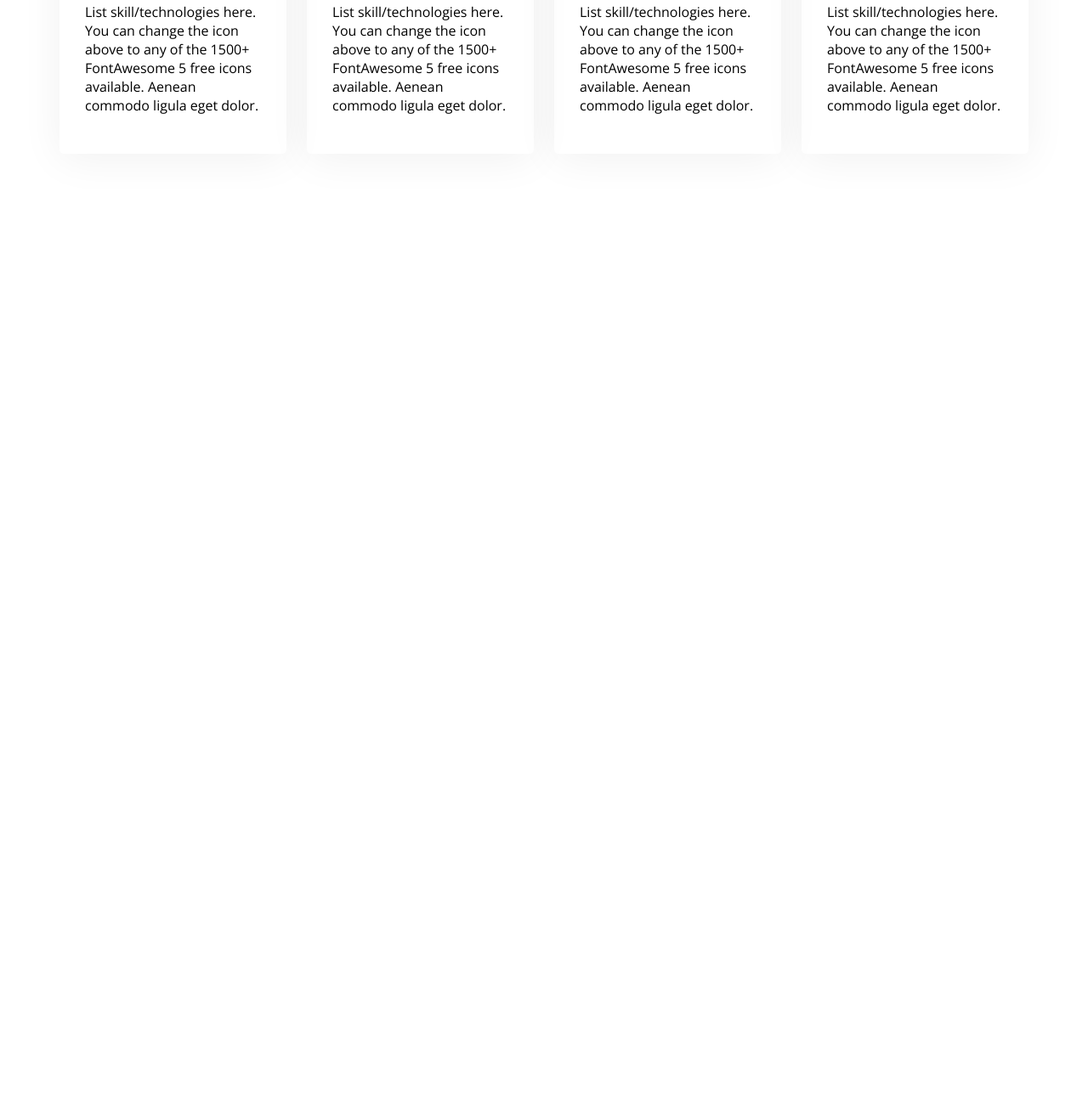
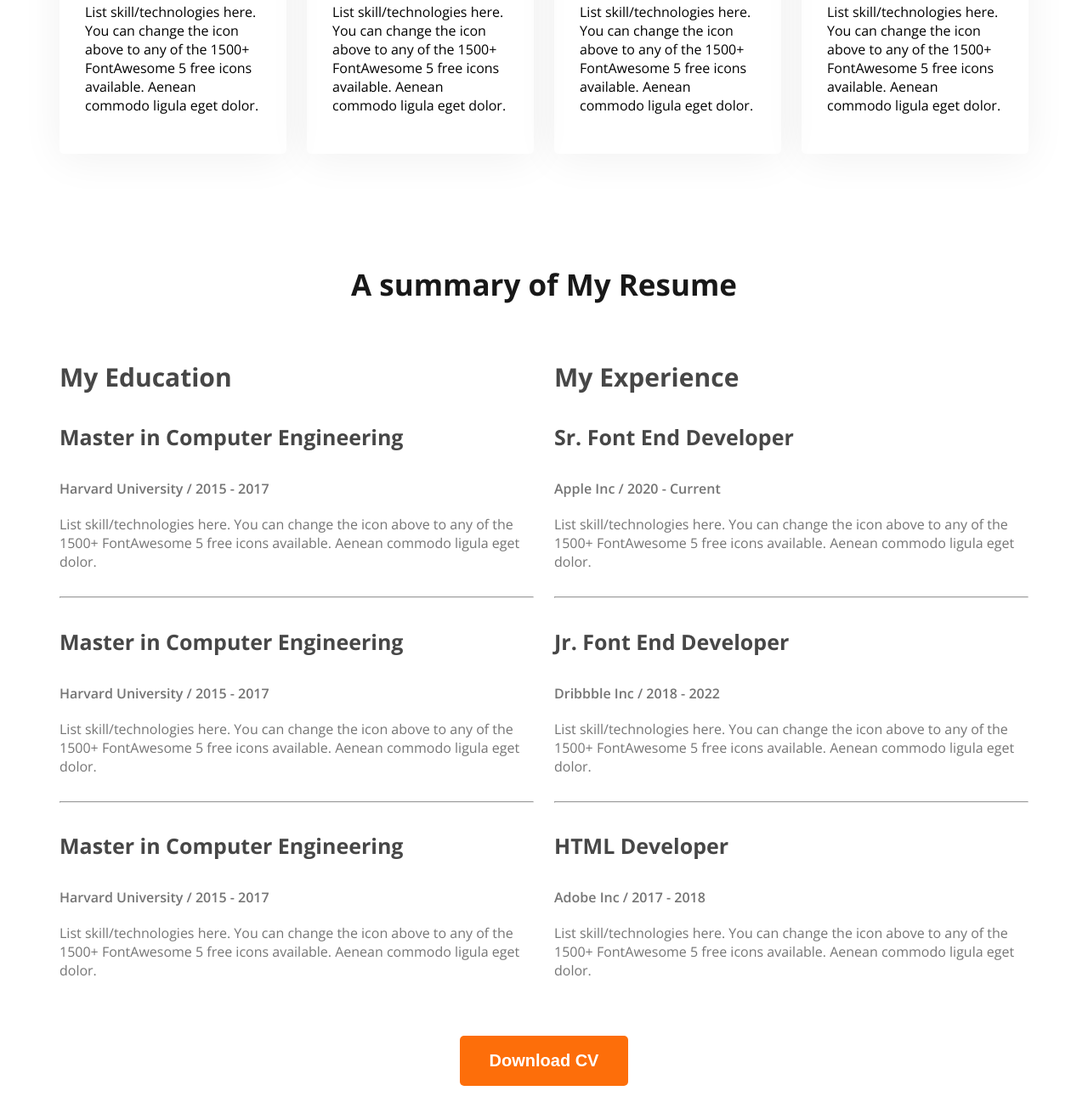
Before and after one commit to JakiaSultanaJenny/web-development-portfolio, a plain HTML site: page index.html in a window 1280 px wide. Shown: the part 1946-3263 px from the top of the page at 85% size. Before the commit the page ends 2257 px from the top, so only its background shows below. Drawn offline with nearby package versions, Linux system fonts and the light colour scheme.

Commit message:
added a summary of resume

```diff
--- a/index.html
+++ b/index.html
@@ -26,7 +26,8 @@
             <div class="banner-content">
                 <h4 class="banner-greetings dark-2">Hi, I am </h4>
                 <h1 class="banner-title">Mary Hardy</h1>
-                <p class="banner-description">Shot what able cold new see hold.Friendly as an betrayed formerly he. Morning because as to society behaved moments.</p>
+                <p class="banner-description">Shot what able cold new see hold.Friendly as an betrayed formerly he.
+                    Morning because as to society behaved moments.</p>
                 <button class="btn-primary">Download CV</button>
                 <button class="btn-primary">Contact</button>
 
@@ -37,7 +38,10 @@
     <main>
         <section class="secondary-background about">
             <h3 class="section-title">About Me</h3>
-            <p class="section-description">I, m a designer & developer with a passion for web design. I enjoy developing simple, clean and slick websites that provide real value to the end user. Thousands of clients have procured exceptional resulfs while working with me. Delivering work within time and budget which meets clients requirements in our mata.</p>
+            <p class="section-description">I, m a designer & developer with a passion for web design. I enjoy developing
+                simple, clean and slick websites that provide real value to the end user. Thousands of clients have
+                procured exceptional resulfs while working with me. Delivering work within time and budget which meets
+                clients requirements in our mata.</p>
             <div class="about-items">
                 <!-- .about-item*4>p.item-title+p.item-description -->
                 <div class="about-item">
@@ -59,35 +63,98 @@
 
             </div>
         </section>
-        <!-- what i do section start -->
-         <section class="skills">
+        <!-- what i do skill section start -->
+        <section class="skills">
             <h3 class="section-title text-center">What I Do</h3>
-            <p class="section-description text-center">I have more than 10 years experience building software for clients all over the world. Below is a quick overview of my main technical skill sets and technologies i use. Want to find out more about my experience? Check out my online resume and project portfolio.</p>
+            <p class="section-description text-center">I have more than 10 years experience building software for
+                clients all over the world. Below is a quick overview of my main technical skill sets and technologies i
+                use. Want to find out more about my experience? Check out my online resume and project portfolio.</p>
             <div class="skills-container">
                 <!-- .skill*4>img+h4.skill-title+p.skill-description -->
                 <div class="skill">
                     <img src="images/icons/js.png" alt="">
                     <h4 class="skill-title">Vanilla JavaScript</h4>
-                    <p class="skill-description">List skill/technologies here. You can change the icon above to any of the 1500+ FontAwesome 5 free icons available. Aenean commodo ligula eget dolor.</p>
+                    <p class="skill-description">List skill/technologies here. You can change the icon above to any of
+                        the 1500+ FontAwesome 5 free icons available. Aenean commodo ligula eget dolor.</p>
                 </div>
                 <div class="skill">
                     <img src="images/icons/react.png" alt="">
                     <h4 class="skill-title">React</h4>
-                    <p class="skill-description">List skill/technologies here. You can change the icon above to any of the 1500+ FontAwesome 5 free icons available. Aenean commodo ligula eget dolor.</p>
+                    <p class="skill-description">List skill/technologies here. You can change the icon above to any of
+                        the 1500+ FontAwesome 5 free icons available. Aenean commodo ligula eget dolor.</p>
                 </div>
                 <div class="skill">
                     <img src="images/icons/nodejs.png" alt="">
                     <h4 class="skill-title">Node.js</h4>
-                    <p class="skill-description">List skill/technologies here. You can change the icon above to any of the 1500+ FontAwesome 5 free icons available. Aenean commodo ligula eget dolor.</p>
+                    <p class="skill-description">List skill/technologies here. You can change the icon above to any of
+                        the 1500+ FontAwesome 5 free icons available. Aenean commodo ligula eget dolor.</p>
                 </div>
                 <div class="skill">
                     <img src="images/icons/mongo.png" alt="">
                     <h4 class="skill-title">MongoDB</h4>
-                    <p class="skill-description">List skill/technologies here. You can change the icon above to any of the 1500+ FontAwesome 5 free icons available. Aenean commodo ligula eget dolor.</p>
+                    <p class="skill-description">List skill/technologies here. You can change the icon above to any of
+                        the 1500+ FontAwesome 5 free icons available. Aenean commodo ligula eget dolor.</p>
                 </div>
 
             </div>
-         </section>
+        </section>
+        <!-- what i do in resume section start -->
+        <section class="resume">
+            <h3 class="section-title text-center">A summary of My Resume</h3>
+            <div class="resume-container">
+                <!-- .resume-column*2>h3.resume-column- title+.experience*3>h4.experience-title+h5.experience-sub-title+p.experience-description -->
+                <div class="resume-column">
+                    <h3 class="resume-column-title">My Education</h3>
+                    <div class="experience">
+                        <h4 class="experience-title">Master in Computer Engineering</h4>
+                        <h5 class="experience-sub-title">Harvard University / 2015 - 2017</h5>
+                        <p class="experience-description">List skill/technologies here. You can change the icon above
+                            to any of the 1500+ FontAwesome 5 free icons available. Aenean commodo ligula eget dolor.</experience-description>
+                    </div>
+                    <hr>
+                    <div class="experience">
+                        <h4 class="experience-title">Master in Computer Engineering</h4>
+                        <h5 class="experience-sub-title">Harvard University / 2015 - 2017</h5>
+                        <p class="experience-description">List skill/technologies here. You can change the icon above
+                            to any of the 1500+ FontAwesome 5 free icons available. Aenean commodo ligula eget dolor.</experience-description>
+                    </div>
+                    <hr>
+                    <div class="experience">
+                        <h4 class="experience-title">Master in Computer Engineering</h4>
+                        <h5 class="experience-sub-title">Harvard University / 2015 - 2017</h5>
+                        <p class="experience-description">List skill/technologies here. You can change the icon above
+                            to any of the 1500+ FontAwesome 5 free icons available. Aenean commodo ligula eget dolor.</experience-description>
+                    </div>
+
+                </div>
+                <div class="resume-column">
+                    <h3 class="resume-column-title">My Experience</h3>
+                    <div class="experience">
+                        <h4 class="experience-title">Sr. Font End Developer</h4>
+                        <h5 class="experience-sub-title">Apple Inc / 2020 - Current</h5>
+                        <p class="experience-description">List skill/technologies here. You can change the icon above
+                            to any of the 1500+ FontAwesome 5 free icons available. Aenean commodo ligula eget dolor.</experience-description>
+                    </div>
+                    <hr>
+                    <div class="experience">
+                        <h4 class="experience-title">Jr. Font End Developer</h4>
+                        <h5 class="experience-sub-title">Dribbble Inc / 2018 - 2022</h5>
+                        <p class="experience-description">List skill/technologies here. You can change the icon above
+                            to any of the 1500+ FontAwesome 5 free icons available. Aenean commodo ligula eget dolor.</experience-description>
+                    </div>
+                    <hr>
+                    <div class="experience">
+                        <h4 class="experience-title">HTML Developer</h4>
+                        <h5 class="experience-sub-title">Adobe Inc / 2017 - 2018</h5>
+                        <p class="experience-description">List skill/technologies here. You can change the icon above
+                            to any of the 1500+ FontAwesome 5 free icons available. Aenean commodo ligula eget dolor.</experience-description>
+                    </div>
+                </div>
+            </div>
+        <div class="text-center resume-download-cv">
+            <button class="btn-primary">Download CV</button>
+        </div>
+        </section>
 
     </main>
     <footer>
--- a/styles/portfolio.css
+++ b/styles/portfolio.css
@@ -34,6 +34,8 @@
 .section-description{
   font-family: 18px;
   color: #757575;
+  /* padding-bottom: 50px; */
+
 
 }
 .text-center{
@@ -141,3 +143,36 @@ main section{
   box-shadow: 0px 6px 50px 0px rgba(0, 0, 0, 0.06);
   border-radius: 5px;
 }
+/* resume section styles */
+.resume-container{
+  display: flex;
+  gap: 24px;
+}
+.resume-column-title{
+  font-weight: bold;
+  font-size: 30px;
+  color: #474747;
+}
+.experience-title{
+  font-weight: bold;
+  font-size: 25px;
+  color: #474747;
+
+}
+.experience-sub-title{
+  font-size: 20px;
+  font-weight: 600;
+  margin-bottom: 20px;
+
+}
+.experience-description, .experience-sub-title{
+  font-size: 16px;
+  color: #757575;
+
+}
+.resume hr{
+  margin: 30px 0px;
+}
+.resume-download-cv{
+  margin-top: 50px;
+}
```
